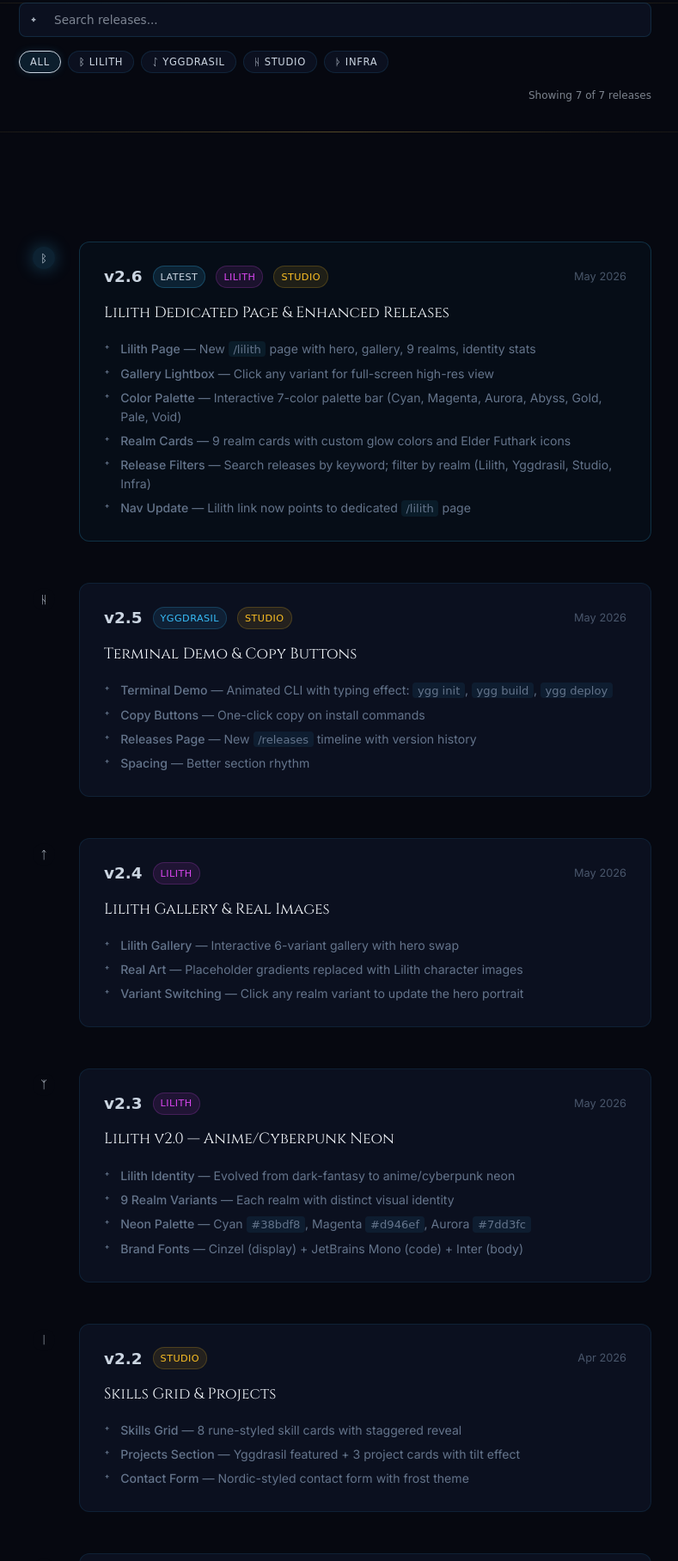
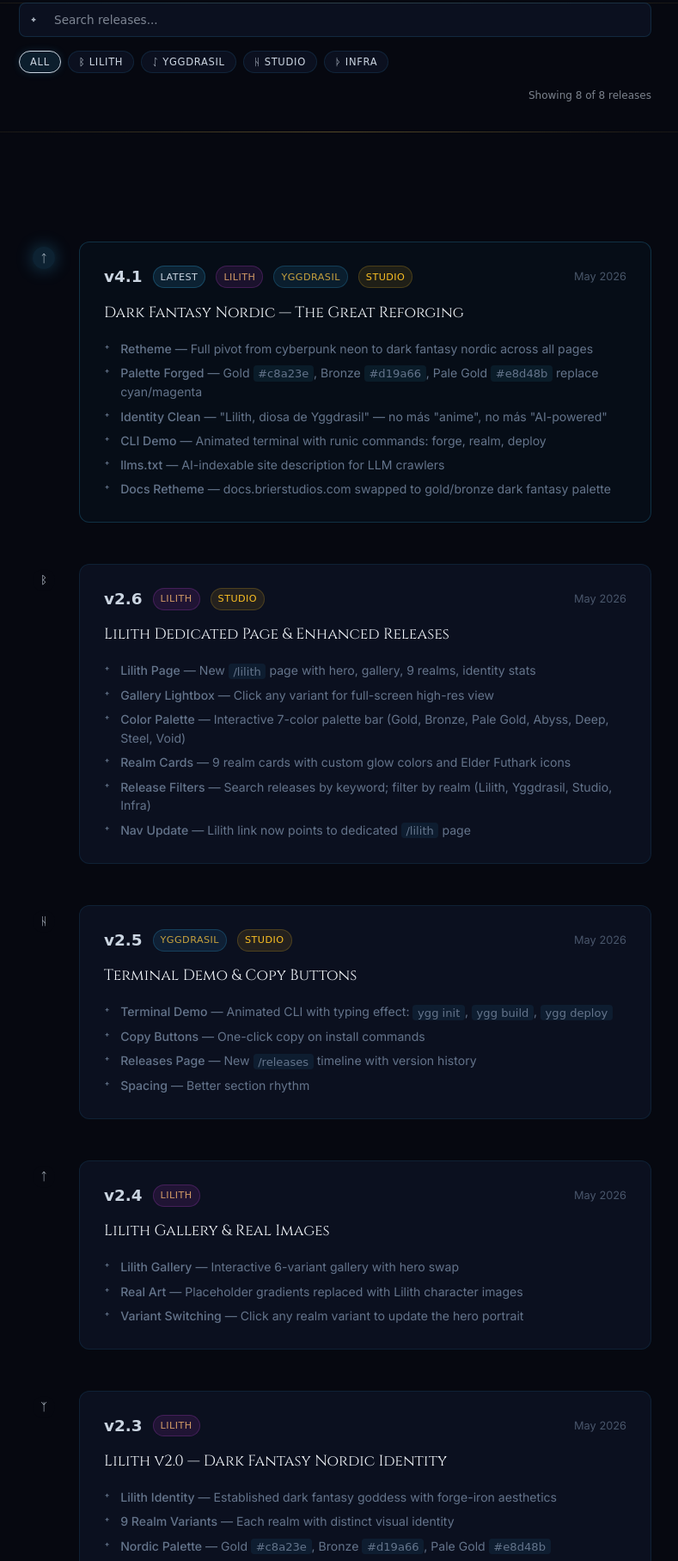
Before and after one commit to BrierAinz/brierstudios-site, a plain HTML site: page releases.html in a window 1280 px wide. Shown: the part 442-2258 px from the top of the page at 86% size, without its empty margins (250-1039 px from the left). Drawn offline with Linux system fonts and the light colour scheme.

Commit message:
v4.1: releases page - dark fantasy nordic retheme, v4.1 entry, remove anime/neon refs, swap cyan→gold

```diff
--- a/releases.html
+++ b/releases.html
@@ -4,8 +4,8 @@
     <meta charset="UTF-8">
     <meta name="viewport" content="width=device-width, initial-scale=1.0">
     <title>Releases — BrierStudios</title>
-    <meta name="description" content="BrierStudios release timeline — from Genesis v1.0 through anime/neon v2.3 and CLI Demo v2.5. Track every version, feature, and milestone.">
-    <meta name="keywords" content="BrierStudios releases, changelog, version history, Yggdrasil CLI, Lilith v2.0, anime neon">
+    <meta name="description" content="BrierStudios release timeline — from Genesis v1.0 through Dark Fantasy Nordic v4.1 and CLI Demo v2.5. Track every version, feature, and milestone.">
+    <meta name="keywords" content="BrierStudios releases, changelog, version history, Yggdrasil CLI, Lilith v2.0, dark fantasy, nordic">
     <meta name="author" content="Ainz (BrierAinz)">
     <meta name="robots" content="index, follow">
     <meta name="theme-color" content="#060810">
@@ -22,7 +22,7 @@
     <link rel="preconnect" href="https://fonts.googleapis.com">
     <link rel="preconnect" href="https://fonts.gstatic.com" crossorigin>
     <link href="https://fonts.googleapis.com/css2?family=Cinzel:wght@400;600;700;900&family=Inter:wght@300;400;500;600;700&family=JetBrains+Mono:wght@300;400;500&display=swap" rel="stylesheet">
-    <link rel="stylesheet" href="/styles.css?v=2.8">
+    <link rel="stylesheet" href="/styles.css?v=4.1">
     <style>
         .releases-hero{padding:10rem 0 4rem;text-align:center;background:radial-gradient(ellipse at 50% 0%,rgba(56,189,248,.06)0%,transparent 60%)}
         .releases-hero h1{font-family:var(--font-display);font-size:clamp(2.5rem,5vw,3.5rem);font-weight:700;color:var(--text-bright);margin-bottom:1rem}
@@ -38,8 +38,8 @@
         .filter-tag{font-family:var(--font-mono);font-size:.72rem;padding:.3rem .75rem;border-radius:999px;background:rgba(15,23,42,.6);border:1px solid rgba(56,189,248,.12);color:var(--muted);cursor:pointer;transition:all .25s ease;text-transform:uppercase;letter-spacing:.06em;user-select:none}
         .filter-tag:hover{border-color:rgba(56,189,248,.3);color:var(--ice)}
         .filter-tag.active{background:rgba(56,189,248,.12);border-color:var(--ice);color:var(--ice);box-shadow:0 0 10px rgba(56,189,248,.15)}
-        .filter-tag[data-realm="lilith"].active{background:rgba(217,70,239,.12);border-color:#d946ef;color:#d946ef;box-shadow:0 0 10px rgba(217,70,239,.15)}
-        .filter-tag[data-realm="yggdrasil"].active{background:rgba(56,189,248,.12);border-color:#38bdf8;color:#38bdf8}
+        .filter-tag[data-realm="lilith"].active{background:rgba(217,70,239,.12);border-color:#d19a66;color:#d19a66;box-shadow:0 0 10px rgba(217,70,239,.15)}
+        .filter-tag[data-realm="yggdrasil"].active{background:rgba(56,189,248,.12);border-color:#c8a23e;color:#c8a23e}
         .filter-tag[data-realm="studio"].active{background:rgba(251,191,36,.12);border-color:#fbbf24;color:#fbbf24;box-shadow:0 0 10px rgba(251,191,36,.15)}
         .filter-tag[data-realm="infra"].active{background:rgba(34,197,94,.12);border-color:#22c55e;color:#22c55e;box-shadow:0 0 10px rgba(34,197,94,.15)}
         .filter-count{font-family:var(--font-mono);font-size:.75rem;color:var(--muted);text-align:right;opacity:.6}
@@ -63,8 +63,8 @@
         .release-version{font-family:var(--font-mono);font-size:1.15rem;font-weight:600;color:var(--ice-bright)}
         .release-tag{font-family:var(--font-mono);font-size:.7rem;padding:.15rem .5rem;border-radius:999px;font-weight:500;letter-spacing:.04em;text-transform:uppercase}
         .tag-latest{background:rgba(56,189,248,.12);color:var(--ice);border:1px solid rgba(56,189,248,.25)}
-        .tag-lilith{background:rgba(217,70,239,.1);color:#d946ef;border:1px solid rgba(217,70,239,.2)}
-        .tag-yggdrasil{background:rgba(56,189,248,.1);color:#38bdf8;border:1px solid rgba(56,189,248,.2)}
+        .tag-lilith{background:rgba(217,70,239,.1);color:#d19a66;border:1px solid rgba(217,70,239,.2)}
+        .tag-yggdrasil{background:rgba(56,189,248,.1);color:#c8a23e;border:1px solid rgba(56,189,248,.2)}
         .tag-studio{background:rgba(251,191,36,.1);color:#fbbf24;border:1px solid rgba(251,191,36,.2)}
         .tag-infra{background:rgba(34,197,94,.1);color:#22c55e;border:1px solid rgba(34,197,94,.2)}
         .release-date{font-size:.8rem;color:var(--text-dim);opacity:.7;margin-left:auto}
@@ -134,7 +134,7 @@
                 <button class="filter-tag" data-filter="studio" data-realm="studio">ᚺ Studio</button>
                 <button class="filter-tag" data-filter="infra" data-realm="infra">ᚦ Infra</button>
             </div>
-            <div class="filter-count" id="filter-count">Showing 7 of 7 releases</div>
+            <div class="filter-count" id="filter-count">Showing 8 of 8 releases</div>
         </div>
     </section>
 
@@ -142,13 +142,36 @@
     <section style="padding-bottom:8rem;">
         <div class="timeline" id="timeline">
 
+            <!-- v4.1 -->
+            <div class="release-card latest" data-version="4.1" data-realm="lilith studio yggdrasil" data-tags="dark fantasy nordic retheme anime removal CLI demo llms docs">
+                <div class="release-dot"><span class="rune">ᛏ</span></div>
+                <div class="release-body">
+                    <div class="release-header">
+                        <span class="release-version">v4.1</span>
+                        <span class="release-tag tag-latest">Latest</span>
+                        <span class="release-tag tag-lilith">Lilith</span>
+                        <span class="release-tag tag-yggdrasil">Yggdrasil</span>
+                        <span class="release-tag tag-studio">Studio</span>
+                        <span class="release-date">May 2026</span>
+                    </div>
+                    <div class="release-title">Dark Fantasy Nordic — The Great Reforging</div>
+                    <ul class="release-changes">
+                        <li><strong>Retheme</strong> — Full pivot from cyberpunk neon to dark fantasy nordic across all pages</li>
+                        <li><strong>Palette Forged</strong> — Gold <code>#c8a23e</code>, Bronze <code>#d19a66</code>, Pale Gold <code>#e8d48b</code> replace cyan/magenta</li>
+                        <li><strong>Identity Clean</strong> — "Lilith, diosa de Yggdrasil" — no más "anime", no más "AI-powered"</li>
+                        <li><strong>CLI Demo</strong> — Animated terminal with runic commands: forge, realm, deploy</li>
+                        <li><strong>llms.txt</strong> — AI-indexable site description for LLM crawlers</li>
+                        <li><strong>Docs Retheme</strong> — docs.brierstudios.com swapped to gold/bronze dark fantasy palette</li>
+                    </ul>
+                </div>
+            </div>
+
             <!-- v2.6 -->
-            <div class="release-card latest" data-version="2.6" data-realm="lilith studio" data-tags="lilith page gallery lightbox realms identity palette">
+            <div class="release-card" data-version="2.6" data-realm="lilith studio" data-tags="lilith page gallery lightbox realms identity palette">
                 <div class="release-dot"><span class="rune">ᛒ</span></div>
                 <div class="release-body">
                     <div class="release-header">
                         <span class="release-version">v2.6</span>
-                        <span class="release-tag tag-latest">Latest</span>
                         <span class="release-tag tag-lilith">Lilith</span>
                         <span class="release-tag tag-studio">Studio</span>
                         <span class="release-date">May 2026</span>
@@ -157,7 +180,7 @@
                     <ul class="release-changes">
                         <li><strong>Lilith Page</strong> — New <code>/lilith</code> page with hero, gallery, 9 realms, identity stats</li>
                         <li><strong>Gallery Lightbox</strong> — Click any variant for full-screen high-res view</li>
-                        <li><strong>Color Palette</strong> — Interactive 7-color palette bar (Cyan, Magenta, Aurora, Abyss, Gold, Pale, Void)</li>
+                        <li><strong>Color Palette</strong> — Interactive 7-color palette bar (Gold, Bronze, Pale Gold, Abyss, Deep, Steel, Void)</li>
                         <li><strong>Realm Cards</strong> — 9 realm cards with custom glow colors and Elder Futhark icons</li>
                         <li><strong>Release Filters</strong> — Search releases by keyword; filter by realm (Lilith, Yggdrasil, Studio, Infra)</li>
                         <li><strong>Nav Update</strong> — Lilith link now points to dedicated <code>/lilith</code> page</li>
@@ -204,7 +227,7 @@
             </div>
 
             <!-- v2.3 -->
-            <div class="release-card" data-version="2.3" data-realm="lilith studio" data-tags="lilith anime neon cyberpunk identity palette fonts">
+<div class="release-card" data-version="2.3" data-realm="lilith studio" data-tags="lilith dark fantasy nordic identity palette fonts">
                 <div class="release-dot"><span class="rune">ᛉ</span></div>
                 <div class="release-body">
                     <div class="release-header">
@@ -212,11 +235,11 @@
                         <span class="release-tag tag-lilith">Lilith</span>
                         <span class="release-date">May 2026</span>
                     </div>
-                    <div class="release-title">Lilith v2.0 — Anime/Cyberpunk Neon</div>
+                    <div class="release-title">Lilith v2.0 — Dark Fantasy Nordic Identity</div>
                     <ul class="release-changes">
-                        <li><strong>Lilith Identity</strong> — Evolved from dark-fantasy to anime/cyberpunk neon</li>
+                        <li><strong>Lilith Identity</strong> — Established dark fantasy goddess with forge-iron aesthetics</li>
                         <li><strong>9 Realm Variants</strong> — Each realm with distinct visual identity</li>
-                        <li><strong>Neon Palette</strong> — Cyan <code>#38bdf8</code>, Magenta <code>#d946ef</code>, Aurora <code>#7dd3fc</code></li>
+                        <li><strong>Nordic Palette</strong> — Gold <code>#c8a23e</code>, Bronze <code>#d19a66</code>, Pale Gold <code>#e8d48b</code></li>
                         <li><strong>Brand Fonts</strong> — Cinzel (display) + JetBrains Mono (code) + Inter (body)</li>
                     </ul>
                 </div>
@@ -253,7 +276,7 @@
                     <ul class="release-changes">
                         <li><strong>Stats Counter</strong> — Animated counter for projects, realms, commits</li>
                         <li><strong>Rune Canvas</strong> — Floating rune particles with mouse interaction</li>
-                        <li><strong>Aurora Glow</strong> — Mouse-following glow effect</li>
+                        <li><strong>Forge Glow</strong> — Mouse-following warmth effect</li>
                         <li><strong>Loading Screen</strong> — Frost-themed initial load animation</li>
                     </ul>
                 </div>
@@ -316,7 +339,7 @@
         </div>
     </footer>
 
-    <script src="/script.js?v=2.8" defer></script>
+    <script src="/script.js?v=4.1" defer></script>
     <script>
         // Animate release cards on scroll
         document.addEventListener('DOMContentLoaded', () => {
```
